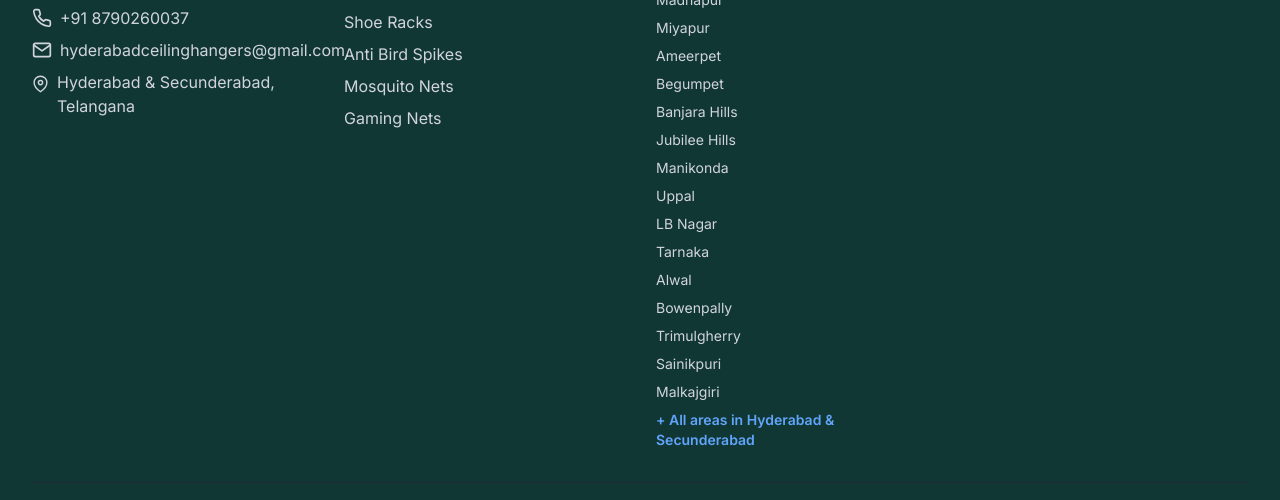
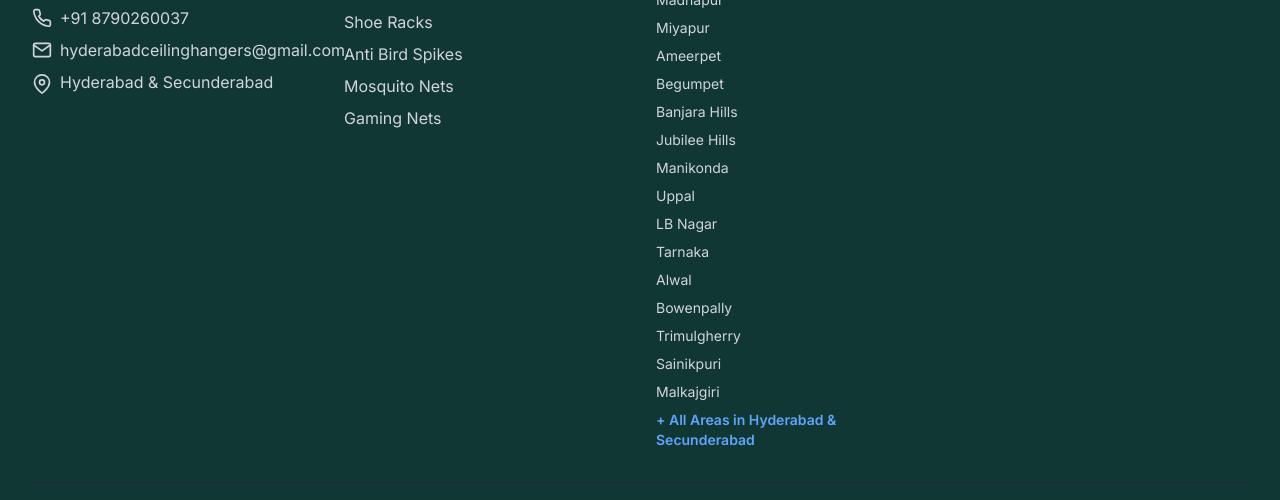
Before and after one commit to clothdryinghangers/M-M-Home-Solutions, a Next.js app: page / in a window 1280 px wide. Shown: the part 5792-6292 px from the top of the page. Built offline with nearby package versions, Linux system fonts and the light colour scheme.

Commit message:
Update Footer.tsx

```diff
--- a/components/Footer.tsx
+++ b/components/Footer.tsx
@@ -49,7 +49,7 @@ export default function Footer() {
               </a>
               <div className="flex items-start space-x-2">
                 <FiMapPin className="h-5 w-5 mt-1" />
-                <span>Hyderabad & Secunderabad, Telangana</span>
+                <span>Hyderabad & Secunderabad</span>
               </div>
             </div>
           </div>
@@ -81,7 +81,7 @@ export default function Footer() {
                 </li>
               ))}
               <li className="text-primary-400 font-semibold mt-2">
-                + All areas in Hyderabad & Secunderabad
+                + All Areas in Hyderabad & Secunderabad
               </li>
             </ul>
           </div>
```
